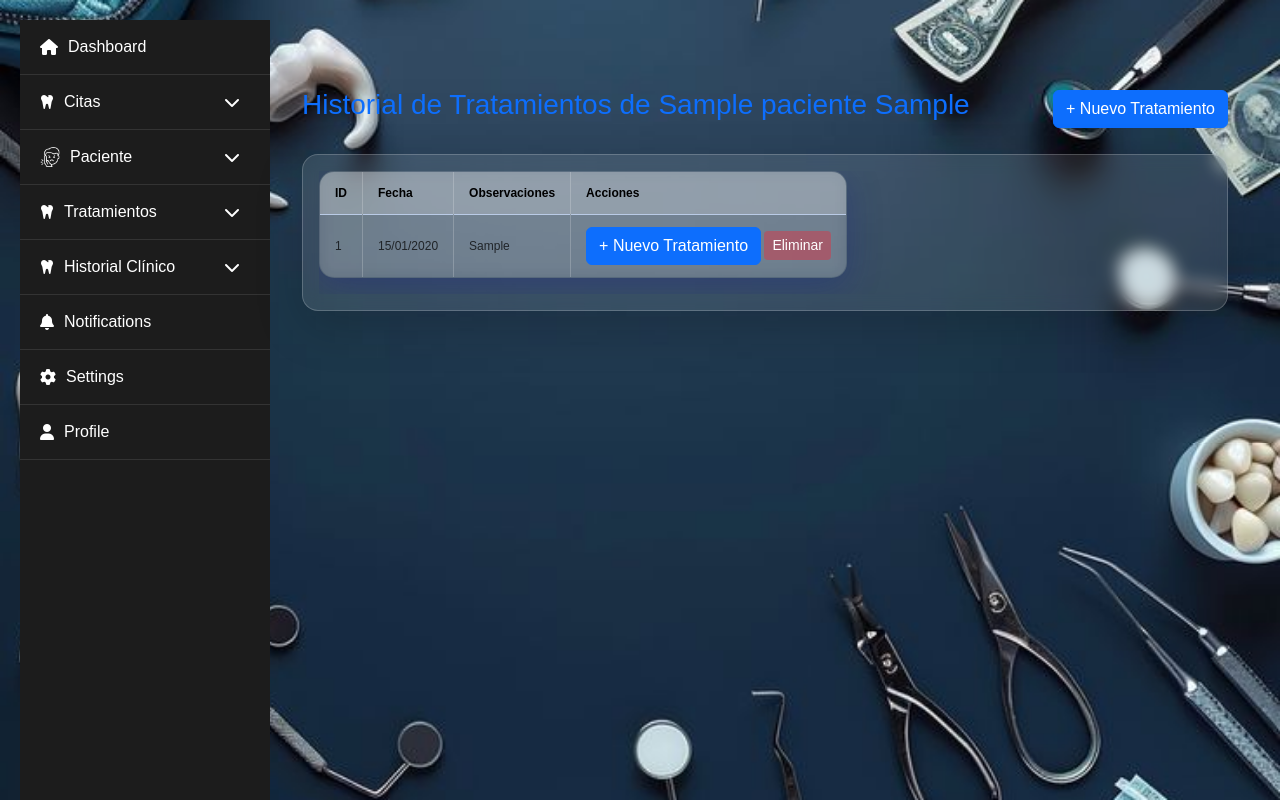
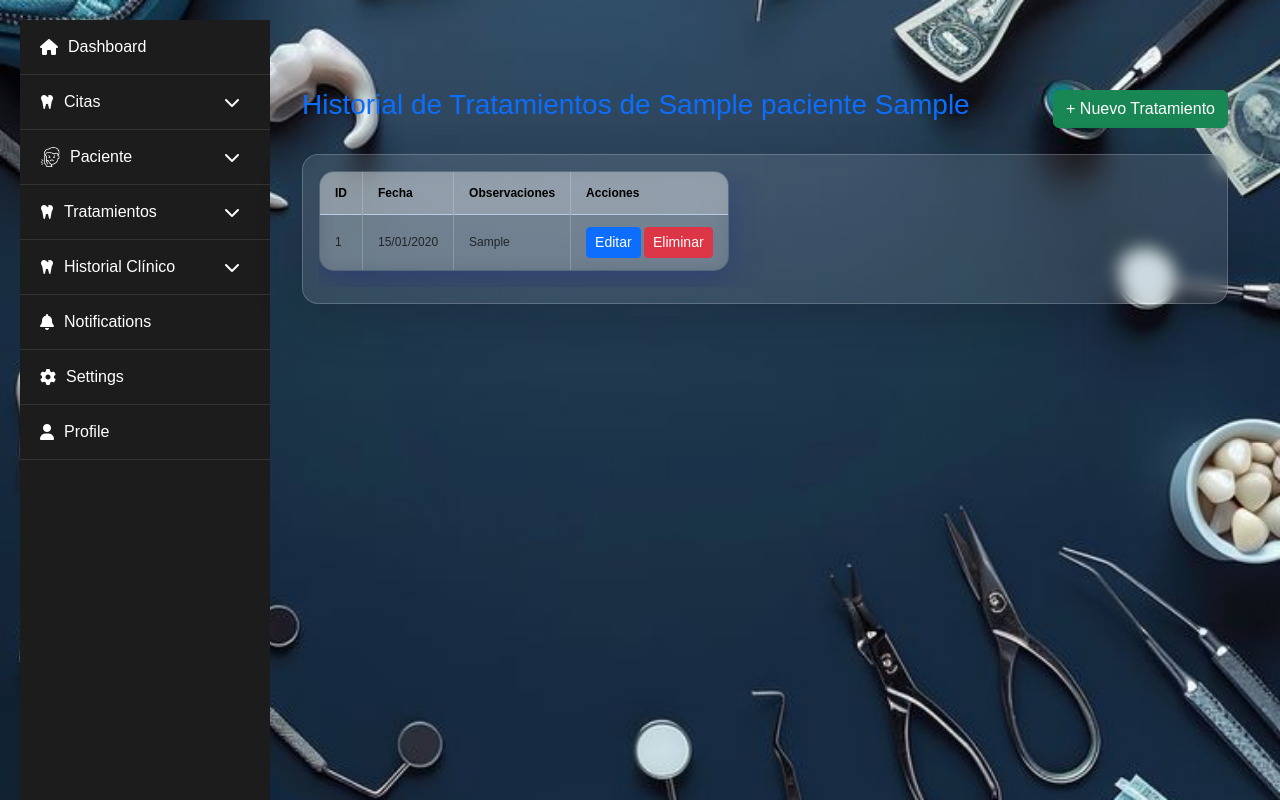
Before and after one commit to AlondraJVG/klinicstudiodental, a Flask app: template app/templates/historial/ver_historial.html in a window 1280 px wide. Run offline with Flask 3, Linux system fonts and the light colour scheme; tables that the repository leaves empty hold one stand-in row (values such as "Sample post"); the template is opened without the code that fills it: values that come from a table or form of the project are taken from there, most other values are stand-ins (such as "Sample title", 1, 10 or a date in 2020).

Commit message:
prueba historial_clinico 12

```diff
--- a/app/templates/historial/ver_historial.html
+++ b/app/templates/historial/ver_historial.html
@@ -5,9 +5,12 @@
 
 <div class="container-fluid mt-5">
     <div class="d-flex justify-content-between align-items-center mb-4">
-        <h3 class="text-primary">Historial de Tratamientos de {{ paciente.nombre }} {{ paciente.apellido }}</h3>
-        <a href="{{ url_for('historial_tratamientos.editar_tratamiento', historial_id=historial.id) }}"
-            class="btn btn-primary">+ Nuevo Tratamiento</a>
+        <h3 class="text-primary">
+            Historial de Tratamientos de {{ paciente.nombre }} {{ paciente.apellido }}
+        </h3>
+        <!-- Botón de nuevo tratamiento: usa paciente_id -->
+        <a href="{{ url_for('historial_tratamientos.nuevo_tratamiento', paciente_id=paciente.id) }}"
+           class="btn btn-success">+ Nuevo Tratamiento</a>
     </div>
 
     <!-- Flash Messages -->
@@ -42,15 +45,14 @@
                             <td>{{ tratamiento.fecha.strftime('%d/%m/%Y') }}</td>
                             <td>{{ tratamiento.observaciones }}</td>
                             <td>
-                                {% for item in historial %}
-                                <a href="{{ url_for('historial_tratamientos.editar_tratamiento', historial_id=item.id) }}"
-                                    class="btn btn-primary">+ Nuevo Tratamiento</a>
-                                {% endfor %}
-                                <form
-                                    action="{{ url_for('historial_tratamientos.eliminar_tratamiento', historial_id=tratamiento.id) }}"
-                                    method="POST" style="display:inline;">
-                                    <button type="submit" class="btn btn-sm btn-eliminar"
-                                        onclick="return confirm('¿Estás seguro de eliminar este tratamiento?')">Eliminar</button>
+                                <a href="{{ url_for('historial_tratamientos.editar_tratamiento', historial_id=tratamiento.id) }}"
+                                   class="btn btn-primary btn-sm">Editar</a>
+                                <form action="{{ url_for('historial_tratamientos.eliminar_tratamiento', historial_id=tratamiento.id) }}"
+                                      method="POST" style="display:inline;">
+                                    <button type="submit" class="btn btn-danger btn-sm"
+                                            onclick="return confirm('¿Estás seguro de eliminar este tratamiento?')">
+                                        Eliminar
+                                    </button>
                                 </form>
                             </td>
                         </tr>
```
